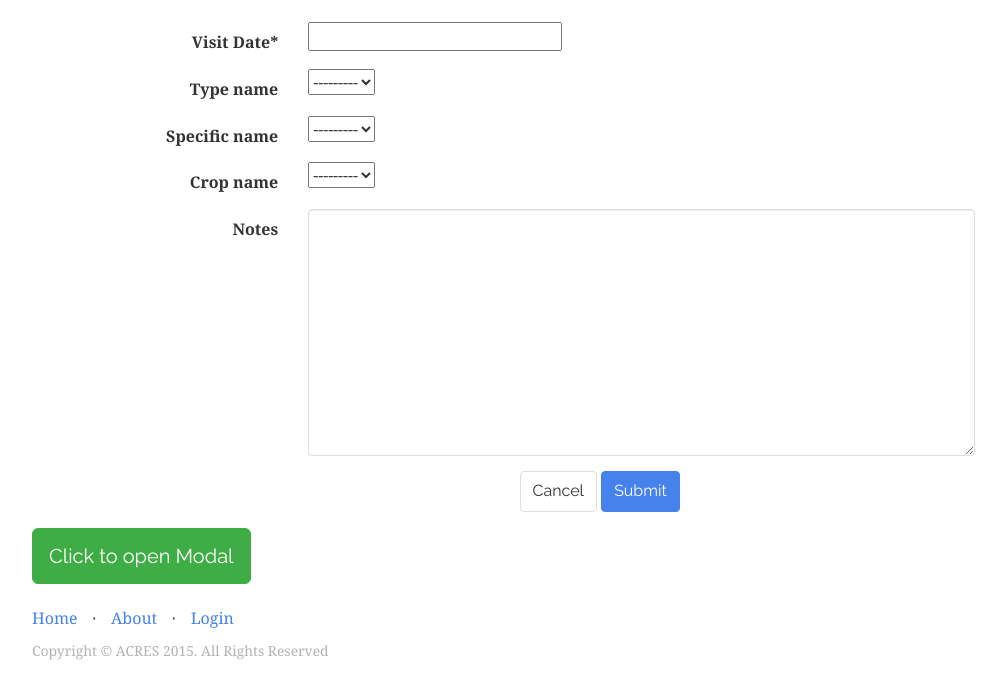
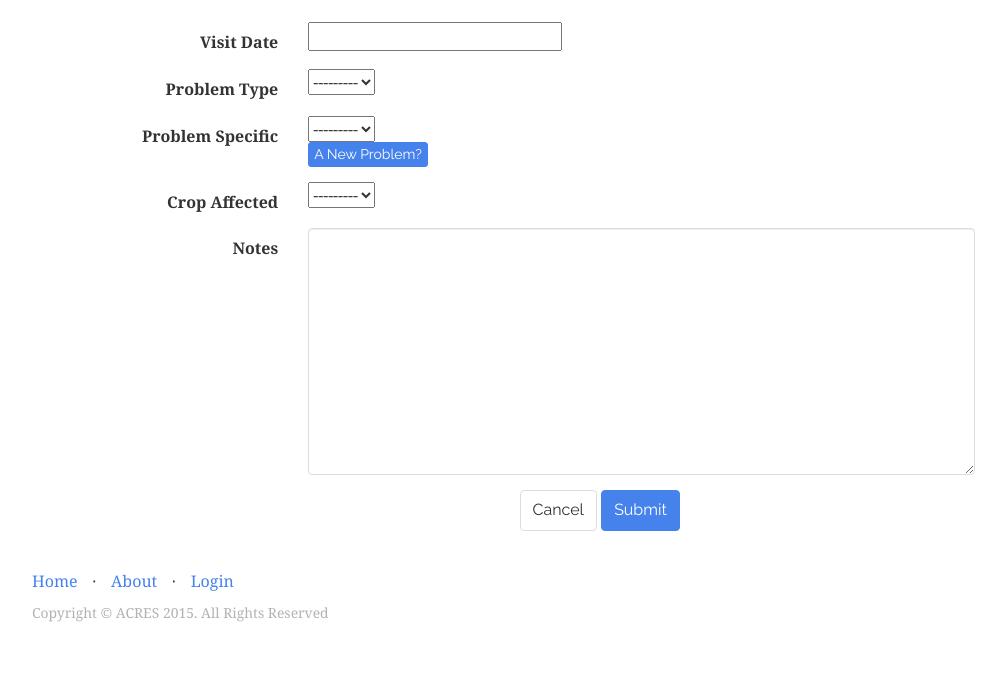
Before and after one commit to Juntian-T/ACRES, a Django app: page /FarmInfo/addVisit/1/ in a window 1280 px wide; the page is wider, and only the part inside the window is pictured. Shown: the part 68-767 px from the top of that part, without its empty margins (38-1044 px from the left). Run offline with Django 3.2, Linux system fonts and the light colour scheme; parts of the project's set-up code (start-up, migrations or seed data) failed here and were passed over; some libraries are stand-ins or nearby versions.

Commit message:
-add some new forms for adding relevant entry of new visits -views also get changed -add modal to addVisit.html

```diff
--- a/FarmInfo/forms.py
+++ b/FarmInfo/forms.py
@@ -32,16 +32,19 @@ class ClientForm(forms.Form):
 
 # The Visit form, 1 field is needed
 class VisitForm(forms.Form):
-	visit_date = forms.DateField(widget=SelectDateWidget(attrs={'class':'form-control col-lg-7'}), label='Visit Date*', required=True)
+	visit_date = forms.DateField(widget=SelectDateWidget(attrs={'class':'form-control col-lg-7'}), label='Visit Date', required=True)
 
 # The Problem from
 class ProblemForm(forms.Form):
 	#farm_id will come from the view
-	crop_name = forms.ModelChoiceField(queryset=Crop.objects.all().order_by('crop_name'))
+	crop_name = forms.ModelChoiceField(queryset=Crop.objects.all().order_by('crop_name'), label='Crop Affected')
 	notes = forms.CharField(widget=forms.Textarea(attrs={'class':'form-control col-lg-7'}), label='Notes' , required=False)
 
 # Problem specific form
 class ProblemSpecificForm(forms.Form):
-	type_name = forms.ModelChoiceField(queryset=Problem_type.objects.all().order_by('type_name'))
-	specific_name = forms.ModelChoiceField(queryset=Problem_specifics.objects.all().order_by('name'))
+	type_name = forms.ModelChoiceField(queryset=Problem_type.objects.all().order_by('type_name'), label='Problem Type')
+	specific_name = forms.ModelChoiceField(queryset=Problem_specifics.objects.all().order_by('name'), label='Problem Specific')
 	# TODO: REMEMBER TO USE AJAX TO GET THE SPECIFICS OF THIS CERTAIN TYPE!!!!
+
+class NewSpecificForm(forms.Form):
+	typed_specific_name = forms.CharField(widget=forms.TextInput(attrs={'class':'form-control col-lg-7'}), label='New problem name')
--- a/FarmInfo/templates/FarmInfo/addVisit.html
+++ b/FarmInfo/templates/FarmInfo/addVisit.html
@@ -71,9 +71,37 @@
 			  <div class="col-lg-8">
 			  	{{ field }}
 			  </div>
+
+			   {% if field.label == "Problem Specific"  %}
+			   <div class="col-lg-2">
+			  	  <a href="#" class="btn btn-primary btn-xs" data-toggle="modal" data-target="#basicModal">A New Problem?</a>
+				   	<div class="modal fade" id="basicModal" tabindex="-1" role="dialog" aria-labelledby="basicModal" aria-hidden="true">
+				    	<div class="modal-dialog">
+				        	<div class="modal-content">
+				            	<div class="modal-header">
+				            	<h4 class="modal-title" id="myModalLabel">Add a new specfic name</h4>
+				            	</div>
+				            	<div class="modal-body">
+				            	{% for field in newSpecificForm %}
+				                <label class="control-label col-lg-3" for="{{ field.label }}">{{ field.label }}</label>
+				                 <div class="col-lg-8"> {{ field }} </div>
+				                {% endfor%}
+				            	</div>
+				            	<div class="modal-footer">
+				                	<button type="button" class="btn btn-default btn-xs" data-dismiss="modal">Close</button>
+				                	<button type="submit" class="btn btn-primary btn-xs">Save changes</button>
+				        		</div>
+							</div>
+				  		</div>
+					</div>
+				</div>
+			   {% endif %}
+
 			</div>
 		{% endfor %}
 	  </fieldset>
+
+
 
 
 	  <fieldset>
@@ -84,6 +112,10 @@
 			  <div class="col-lg-8">
 			  	{{ field }}
 			  </div>
+
+
+
+
 			</div>
 		{% endfor %}
 	  </fieldset>
@@ -98,31 +130,6 @@
       </div>
     </div>
 	</form>
-
-
-	<a href="#" class="btn btn-lg btn-success"
-   data-toggle="modal"
-   data-target="#basicModal">Click to open Modal</a>
-
-   <div class="modal fade" id="basicModal" tabindex="-1" role="dialog" aria-labelledby="basicModal" aria-hidden="true">
-    <div class="modal-dialog">
-        <div class="modal-content">
-            <div class="modal-header">
-            <button type="button" class="close" data-dismiss="modal" aria-hidden="true">&amp;times;</button>
-            <h4 class="modal-title" id="myModalLabel">Modal title</h4>
-            </div>
-            <div class="modal-body">
-                <h3>Modal Body</h3>
-            </div>
-            <div class="modal-footer">
-                <button type="button" class="btn btn-default" data-dismiss="modal">Close</button>
-                <button type="button" class="btn btn-primary">Save changes</button>
-        </div>
-    </div>
-  </div>
-</div>
-
-
 
 	</div>
 
--- a/FarmInfo/views.py
+++ b/FarmInfo/views.py
@@ -2,7 +2,7 @@ from django.shortcuts import get_object_or_404, render
 from django.http import HttpResponse, HttpResponseRedirect
 
 from .models import Farm, Crop, Client, Ownership, Farm_has_visit, Visit, Problem, Visit_has_problem, Problem_specifics, Problem_has_specifics
-from .forms import CropForm, FarmForm, ClientForm, VisitForm, ProblemForm, ProblemSpecificForm
+from .forms import CropForm, FarmForm, ClientForm, VisitForm, ProblemForm, ProblemSpecificForm, NewSpecificForm
 
 # .../FarmInfo page
 def index(request):
@@ -93,6 +93,7 @@ def addVisit(request, farm_id):
 		visitForm = VisitForm(request.POST, prefix='form1')
 		problemForm = ProblemForm(request.POST, prefix='form2')
 		problemSpecificForm = ProblemSpecificForm(request.POST, prefix='form3')
+		newSpecificForm = NewSpecificForm(request.POST, prefix='form4')
 
 		if visitForm.is_valid() and problemForm.is_valid() and problemSpecificForm.is_valid():
 			# collect user's input for visitForm
@@ -105,6 +106,9 @@ def addVisit(request, farm_id):
 			# collect user's input for problemSpecificForm
 			type_name = problemSpecificForm.cleaned_data['type_name']
 			specific_name = problemSpecificForm.cleaned_data['specific_name']
+
+			# if the user decided to add a new specific problem
+			typed_specific_name = newSpecificForm.cleaned_data['typed_specific_name'];
 
 			# add the visit to database
 			query_visit = Visit(visit_date=visit_date)
@@ -143,7 +147,8 @@ def addVisit(request, farm_id):
 		visitForm = VisitForm(prefix='form1')
 		problemForm = ProblemForm(prefix='form2')
 		problemSpecificForm = ProblemSpecificForm(prefix='form3')
-	return render(request, 'FarmInfo/addVisit.html', {'visitForm': visitForm, 'problemForm': problemForm, 'problemSpecificForm': problemSpecificForm})
+		newSpecificForm = NewSpecificForm(prefix='form4')
+	return render(request, 'FarmInfo/addVisit.html', {'visitForm': visitForm, 'problemForm': problemForm, 'problemSpecificForm': problemSpecificForm, 'newSpecificForm': newSpecificForm})
 
 # .../FarmInfo/viewVisits pages
 def viewVisits(request, farm_id):
```
